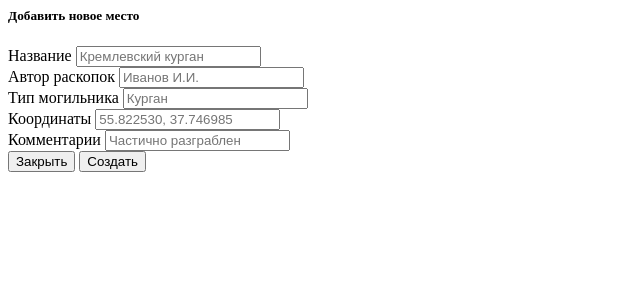
After one commit to E-catalog/frontend, a Flask app: template frontend/templates/places/add_place.html in a window 1280 px wide. The commit adds this page. Shown: the top 300 px of the page, without its empty margins (0-640 px from the left). Run offline with Flask 2, Linux system fonts and the light colour scheme; the template is opened without the code that fills it, so the values that code supplies are empty.

Commit message:
feature: added a template for adding place, added a route for this

```diff
--- a/frontend/app.py
+++ b/frontend/app.py
@@ -5,7 +5,7 @@ from flask import Flask, abort, redirect, render_template, request, url_for
 from pydantic import ValidationError
 
 from frontend.api.client import Client
-from frontend.api.schemas import Individual
+from frontend.api.schemas import Individual, Place
 from frontend.config import config
 
 app = Flask(__name__, static_url_path='/static')
@@ -14,13 +14,15 @@ client = Client(config.api_url)
 
 
 @app.route('/')
-def show_individuals():
+def render_main_page():
     title = 'Электронный каталог хранения'
     individuals = client.individuals.get_all()
+    places = client.places.get_all()
     return render_template(
         'main_page.html',
         title=title,
         individuals=[item.dict() for item in individuals],
+        places=[item.dict() for item in places],
     )
 
 
@@ -49,7 +51,7 @@ def add_individual():
         abort(HTTPStatus.BAD_REQUEST, 'Неверный тип данных в запросе')
 
     client.individuals.add(payload)
-    return redirect(url_for('show_individuals'))
+    return redirect(url_for('render_main_page'))
 
 
 @app.route('/individuals/update/', methods=['POST'])
@@ -64,7 +66,7 @@ def update_individual():
         abort(HTTPStatus.BAD_REQUEST, 'Неверный тип данных в запросе')
 
     client.individuals.update(uid=form_data['uid'], payload=payload)
-    return redirect(url_for('show_individuals'))
+    return redirect(url_for('render_main_page'))
 
 
 @app.route('/individuals/delete/', methods=['POST'])
@@ -75,4 +77,21 @@ def delete_individual():
 
     id_from_form = form_data['uid']
     client.individuals.delete(id_from_form)
-    return show_individuals()
+    return render_main_page()
+
+
+@app.route('/places/add/', methods=['POST'])
+def add_place():
+    form_data: dict[str, Any] = request.form.to_dict()
+    if not form_data:
+        abort(HTTPStatus.BAD_REQUEST, 'Отсутствуют данные')
+
+    form_data['uid'] = -1
+
+    try:
+        payload = Place(**form_data)
+    except ValidationError:
+        abort(HTTPStatus.BAD_REQUEST, 'Неверный тип данных в запросе')
+
+    client.places.add(payload)
+    return redirect(url_for('render_main_page'))
--- /dev/null
+++ b/frontend/templates/places/add_place.html
@@ -0,0 +1,37 @@
+<div class="modal fade" id="AddPlaceModal" tabindex="-1" role="dialog" aria-labelledby="AddPlaceModalLabel" aria-hidden="true">
+    <div class="modal-dialog" role="document">
+      <div class="modal-content">
+        <div class="modal-header">
+          <h5 class="modal-title" id="exampleModalLabel">Добавить новое место</h5>
+        </div>
+        <div class="modal-body">
+            <form action="{{ url_for('add_place') }}" method="POST">
+                <div class="form-group">
+                    <label>Название</label>
+                    <input class="form-control" name="name" placeholder="Кремлевский курган">
+                </div>
+                <div class='form-group'>
+                    <label>Автор раскопок</label>
+                    <input class="form-control" name="head_of_excavations" placeholder="Иванов И.И.">
+                </div>
+                <div class='form-group'>
+                    <label>Тип могильника</label>
+                    <input class="form-control" name="type_of_burial_site" placeholder="Курган">
+                </div>
+                <div class='form-group'>
+                    <label>Координаты</label>
+                    <input class="form-control" name="coordinates" placeholder="55.822530, 37.746985">
+                </div>
+                <div class='form-group'>
+                    <label>Комментарии</label>
+                    <input class="form-control" name="comments" placeholder="Частично разграблен">
+                </div>
+                <div class="modal-footer">
+                    <button type="button" class="btn btn-secondary" data-bs-dismiss="modal">Закрыть</button>
+                    <button type="submit" class="btn btn-primary">Создать</button>
+                </div>
+            </form>
+        </div>
+      </div>
+    </div>
+  </div>
```
Also changed, not shown: frontend/templates/main_page.html (+36 -0 lines).
